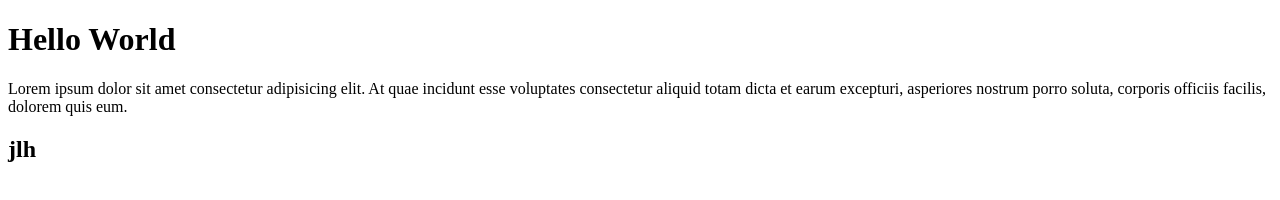
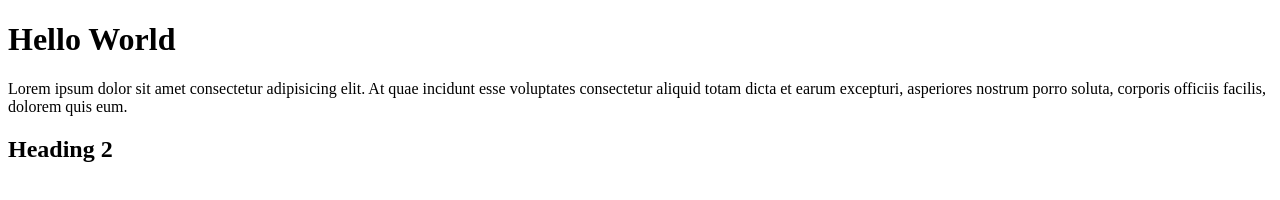
Before and after one commit to CodecloudsArpan/AI-bot-test, a plain HTML site: page index.html in a window 1280 px wide. Drawn offline with Linux system fonts and the light colour scheme.

Commit message:
Few changes added more

```diff
--- a/index.html
+++ b/index.html
@@ -11,9 +11,8 @@
     <p></p>
     Lorem ipsum dolor sit amet consectetur adipisicing elit. At quae incidunt esse voluptates consectetur aliquid totam dicta et earum excepturi, asperiores nostrum porro soluta, corporis officiis facilis, dolorem quis eum.
 
-    <br  >
-    <h2>jlh
+    <br/>
 
-    </h2>
+    <h2>Heading 2</h2>
 </body>
 </html>
```
